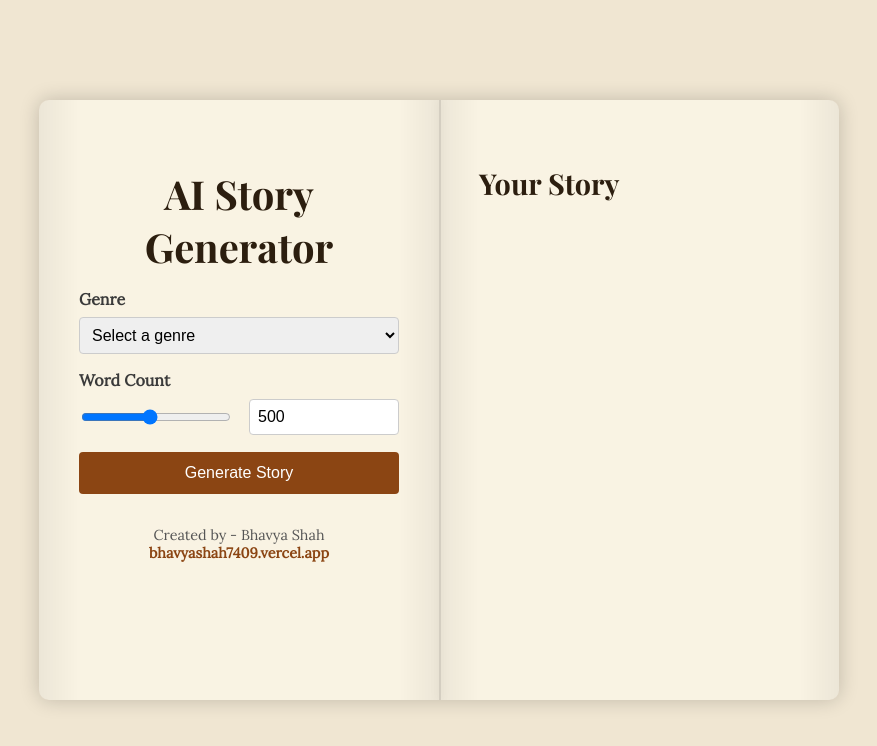
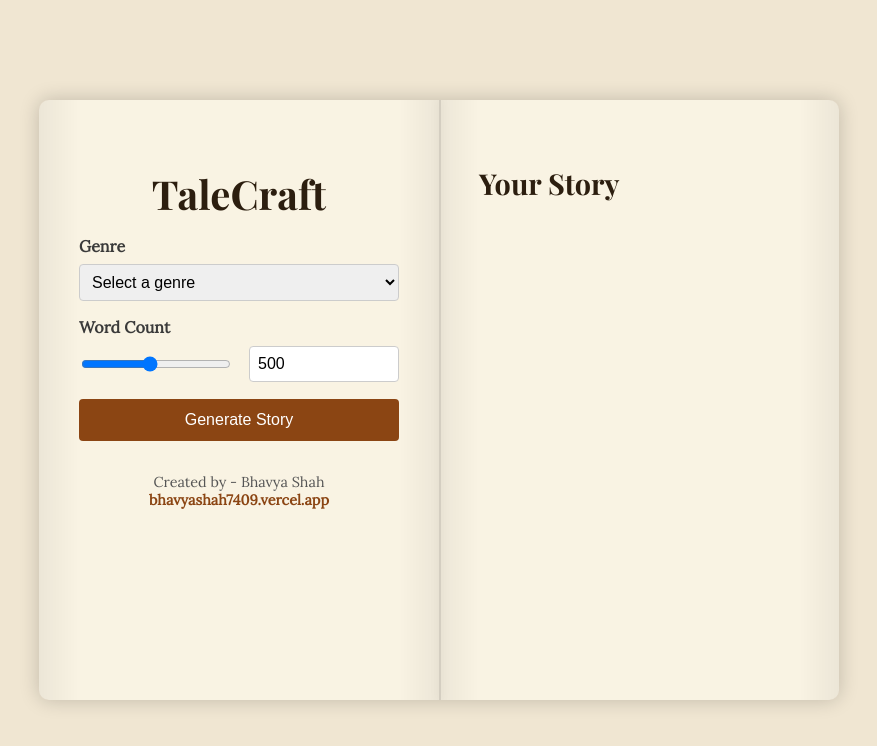
Before and after one commit to BhavyaShah7409/AI-Story-Generator, a website: page public/index.html in a window 1280 px wide. Shown: the whole page, without its empty margins (201-1078 px from the left). Drawn offline with nearby package versions, Linux system fonts and the light colour scheme.

Commit message:
Update index.html

```diff
--- a/public/index.html
+++ b/public/index.html
@@ -173,7 +173,7 @@
     <div class="book">
         <div class="page page-left">
             <div class="content">
-                <h1>AI Story Generator</h1>
+                <h1>TaleCraft</h1>
                 <form id="storyForm">
                     <div class="form-group">
                         <label for="genre">Genre</label>
```
